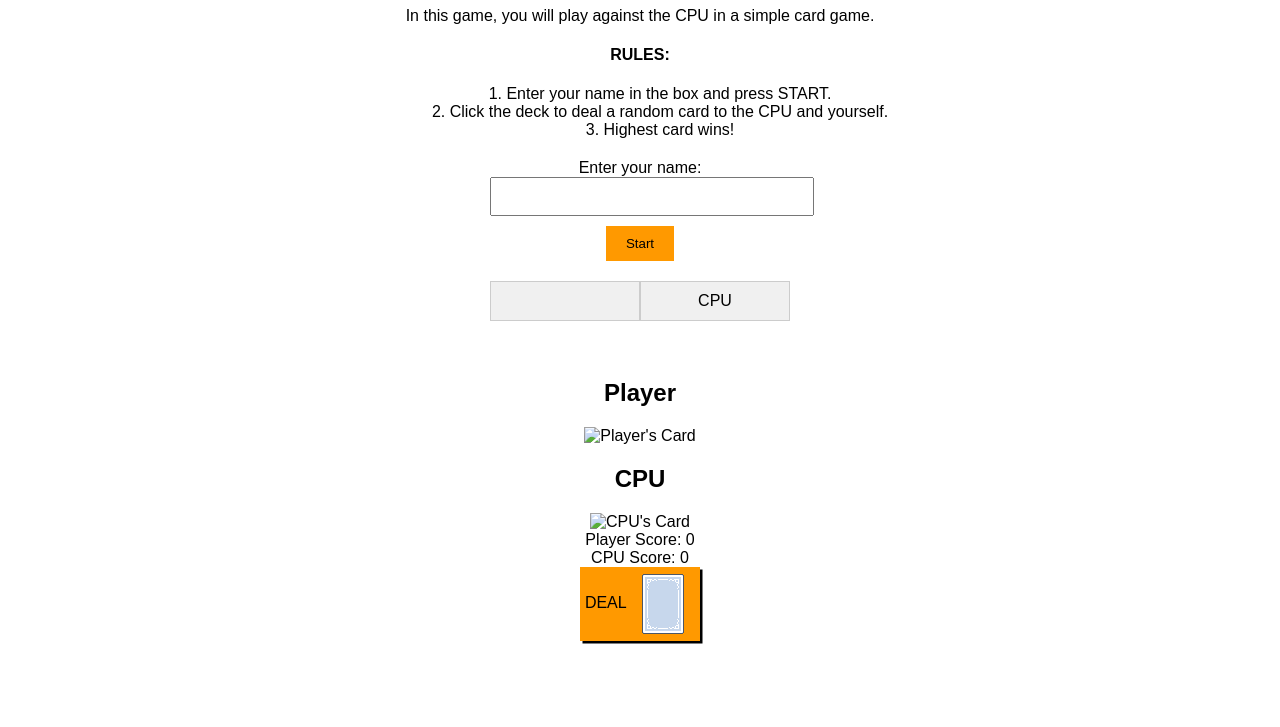
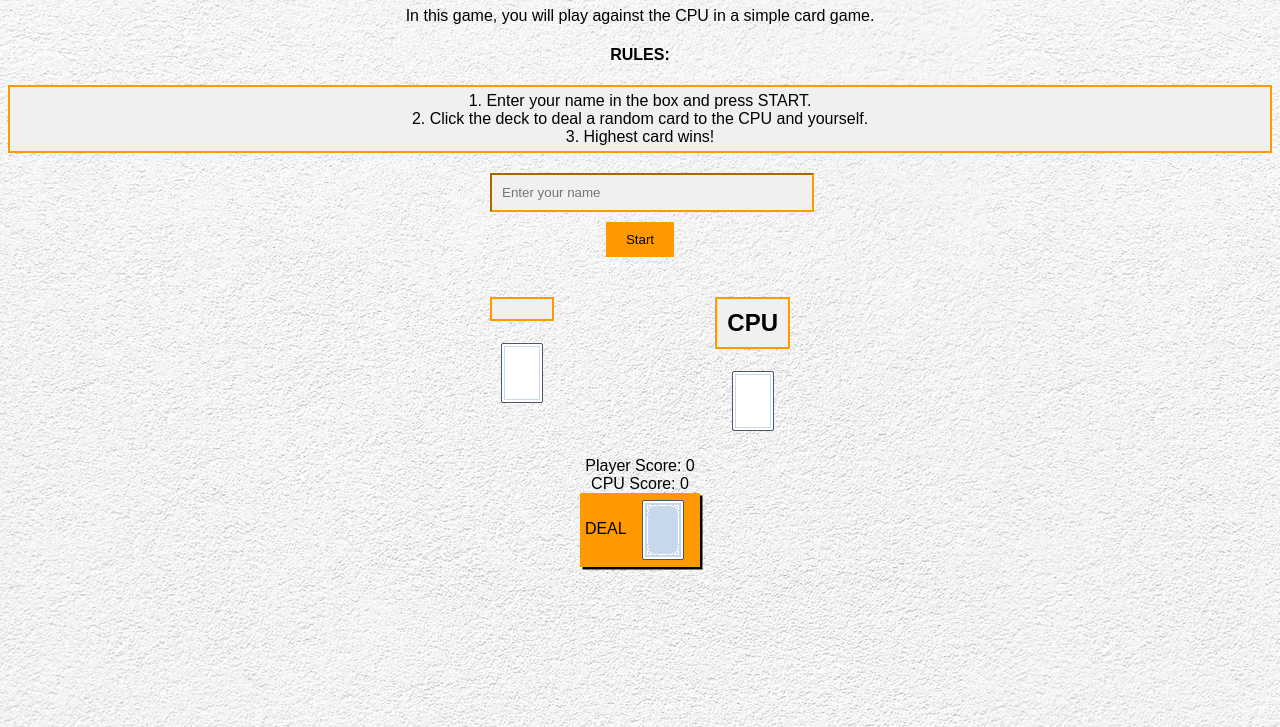
Before and after one commit to Cwdrian/Game-o-war-MSP1, a plain HTML site: page index.html in a window 1280 px wide. Shown: the part 73-800 px from the top of the page. Drawn offline with Linux system fonts and the light colour scheme.

Commit message:
function all done

```diff
--- a/index.html
+++ b/index.html
@@ -16,29 +16,23 @@
         <li>Highest card wins!</li>
     </ol>
     <form id="nameForm">
-        <label for="playerName">Enter your name:</label>
-        <input type="text" id="playerName" name="playerName" required>
+        <label for="playerName"><label>
+        <input type="text" id="playerName" name="playerName" placeholder="Enter your name" required>
         <br>
         <input type="submit" value="Start">
     </form>
-    <div class="wrapper">
-        <div class="player-name"></div>
-        <div class="cpu-name">CPU</div>
-    </div>
     <br>
-
+<div class="wrapper">
     <div class="player-card">
-        <h2>Player</h2>
-        <img src="" alt="Player's Card" id="playerCard">
+        <h2 class="player-name"></h2>
+        <img src="assets/Cards (large)/card_empty.png" alt="Player's Card" id="playerCard">
     </div>
 
-
-
     <div class="cpu-card">
-        <h2>CPU</h2>
-        <img src="" alt="CPU's Card" id="cpuCard">
+        <h2 class="cpu-name">CPU</h2>
+        <img src="assets/Cards (large)/card_empty.png" alt="CPU's Card" id="cpuCard">
     </div>
-
+</div>
     <div id="playerScore" class="score">Player Score: 0</div>
 
     <div id="cpuScore" class="score">CPU Score: 0</div>
@@ -46,6 +40,9 @@
     <p>DEAL</p>
     <img src="assets/card_back.png" alt="Button Image Back of Card" class="game-button">
 </div>
+<audio id="dealSound">
+    <source src="assets/back of card/card-sounds-35956.mp3" type="audio/mpeg">
+</audio>
     <script src="main.js"></script>
 
 </body>
--- a/main.js
+++ b/main.js
@@ -5,7 +5,7 @@ document.getElementById("nameForm").addEventListener("submit", function(event) {
     // Display name
     document.querySelector(".player-name").textContent = playerName;
 });
-
+//cards
 const cardImages = [
 "card_hearts_A.png",
 "card_hearts_02.png",
@@ -67,7 +67,7 @@ const deck = cardImages.map(
     ({ image: `assets/Cards (large)/${imageFileName}`,
 filename:  `${imageFileName}`}
 ));
-
+//card values
 const cardValues = {
     "card_hearts_A.png": 14,
     "card_hearts_02.png": 2,
@@ -127,7 +127,7 @@ const cardValues = {
 function shuffleDeck(deck) {
     for (let i = deck.length - 1; i > 0; i--) {
         const j = Math.floor(Math.random() * (i + 1));
-        [deck[i], deck[j]] = [deck[j], deck[i]]; // Swap elements
+        [deck[i], deck[j]] = [deck[j], deck[i]];
     }
 }
 
@@ -150,34 +150,31 @@ function updateScores() {
     } else if (playerCardValue < cpuCardValue) {
         cpuScore++;
     }
-// Debugging statements
-//console.log("Player Score:", playerScore);
-//console.log("CPU Score:", cpuScore);
+
     document.getElementById("playerScore").textContent = `Player Score: ${playerScore}`;
     document.getElementById("cpuScore").textContent = `CPU Score: ${cpuScore}`;
 }
-
+//display the cards
 function selectAndDisplayCards() {
     shuffleDeck(deck);
 
     randomCard1 = deck[Math.floor(Math.random() * deck.length)];
     randomCard2 = deck[Math.floor(Math.random() * deck.length)];
-    //debuggin statements
-    //console.log("Random Card 1:", randomCard1);
-    //console.log("Random Card 2:", randomCard2);
+
     const playerCardElement = document.getElementById("playerCard");
     const cpuCardElement = document.getElementById("cpuCard");
 
     playerCardElement.src = randomCard1.image;
     cpuCardElement.src = randomCard2.image;
+    // play the sound
+    const dealSound = document.getElementById("dealSound");
+    dealSound.volume = .2;
+    dealSound.play();
 
     // Call the function to update scores
     updateScores();
-    // Debugging statements
-    //console.log("Random Card 1:", randomCard1);
-    //console.log("Random Card 2:", randomCard2);
 }
 
-const gameButton = document.getElementById("dealButton"); // Make sure to use the correct button ID
+const gameButton = document.getElementById("dealButton");
 
 gameButton.addEventListener("click", selectAndDisplayCards);
--- a/styles.css
+++ b/styles.css
@@ -1,6 +1,7 @@
 body {
     font-family: Arial, sans-serif;
     text-align: center;
+    background-image: url("assets/back of card/lightbackgroundmst1.avif");
 }
 form {
     margin: 20px auto;
@@ -10,6 +11,8 @@ input[type="text"] {
     width: 100%;
     padding: 10px;
     margin-bottom: 10px;
+    background-color: #f0f0f0;
+    border-color: #ff9900;
 }
 input[type="submit"] {
     background-color: #ff9900;
@@ -27,12 +30,15 @@ input[type="submit"] {
 .player-name, .cpu-name{
     background-color: #f0f0f0;
     padding: 10px;
-    border: 1px solid #ccc;
+    border: 2px solid #ff9900;
     flex: 1;
 }
 .rules{
     text-align: center;
     list-style-position: inside;
+    background-color: #f0f0f0;
+    border: 2px solid #ff9900;
+    padding: 5px;
 }
 .deal-container {
     box-shadow: 2.5px 2.5px;
```
Also changed, not shown: assets/back of card/lightbackgroundmst1.avif (added), 1 other file.
